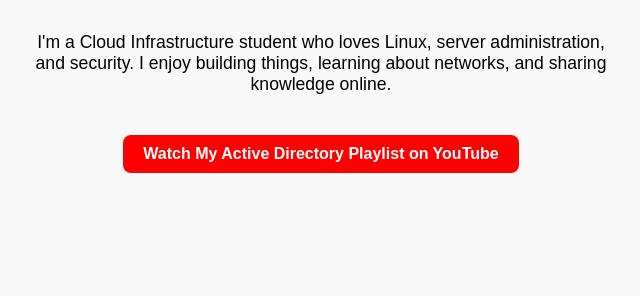
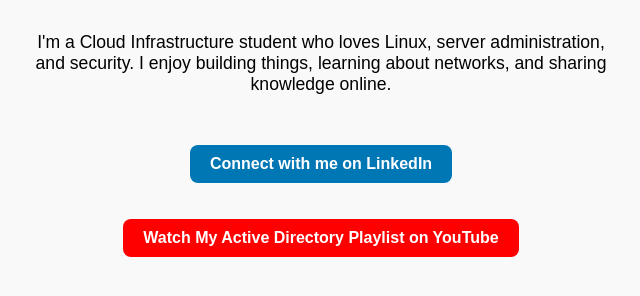
Before and after one commit to RedaEkengren/my-page, a plain HTML site: page index.html in a window 1280 px wide. Shown: the part 362-658 px from the top of the page, without its empty margins (319-959 px from the left). Drawn offline with Linux system fonts and the light colour scheme.

Commit message:
Update index.html

```diff
--- a/index.html
+++ b/index.html
@@ -23,17 +23,23 @@
       margin-left: auto;
       margin-right: auto;
     }
-    .youtube-section {
+    .link-section {
       margin-top: 40px;
     }
-    a.youtube-link {
+    a.button-link {
       text-decoration: none;
       color: #ffffff;
-      background-color: #FF0000;
       padding: 10px 20px;
       border-radius: 8px;
       display: inline-block;
       font-weight: bold;
+      margin: 10px;
+    }
+    .youtube-link {
+      background-color: #FF0000;
+    }
+    .linkedin-link {
+      background-color: #0077B5;
     }
   </style>
 </head>
@@ -42,7 +48,7 @@
   <h1>Hello, my name is Reda</h1>
 
   <!-- Your profile picture -->
-  <img src="https://raw.githubusercontent.com/RedaEkengren/my-page/refs/heads/main/Jag%20600x600.png">
+  <img src="https://raw.githubusercontent.com/RedaEkengren/my-page/refs/heads/main/Jag%20600x600.png" alt="Photo of Reda">
 
   <div class="about">
     <p>
@@ -51,10 +57,17 @@
     </p>
   </div>
 
-  <div class="youtube-section">
-    <!-- Link to your playlist -->
+  <div class="link-section">
+    <!-- LinkedIn profile link -->
     <p>
-      <a class="youtube-link" href="https://www.youtube.com/playlist?list=PLKtLqVYyZQx_6gFXPedgwWo76eTRt10kN" target="_blank">
+      <a class="button-link linkedin-link" href="https://www.linkedin.com/in/reda-karl-ekengren-b2a05623b/" target="_blank">
+        Connect with me on LinkedIn
+      </a>
+    </p>
+
+    <!-- YouTube playlist link -->
+    <p>
+      <a class="button-link youtube-link" href="https://www.youtube.com/playlist?list=PLKtLqVYyZQx_6gFXPedgwWo76eTRt10kN" target="_blank">
         Watch My Active Directory Playlist on YouTube
       </a>
     </p>
```
